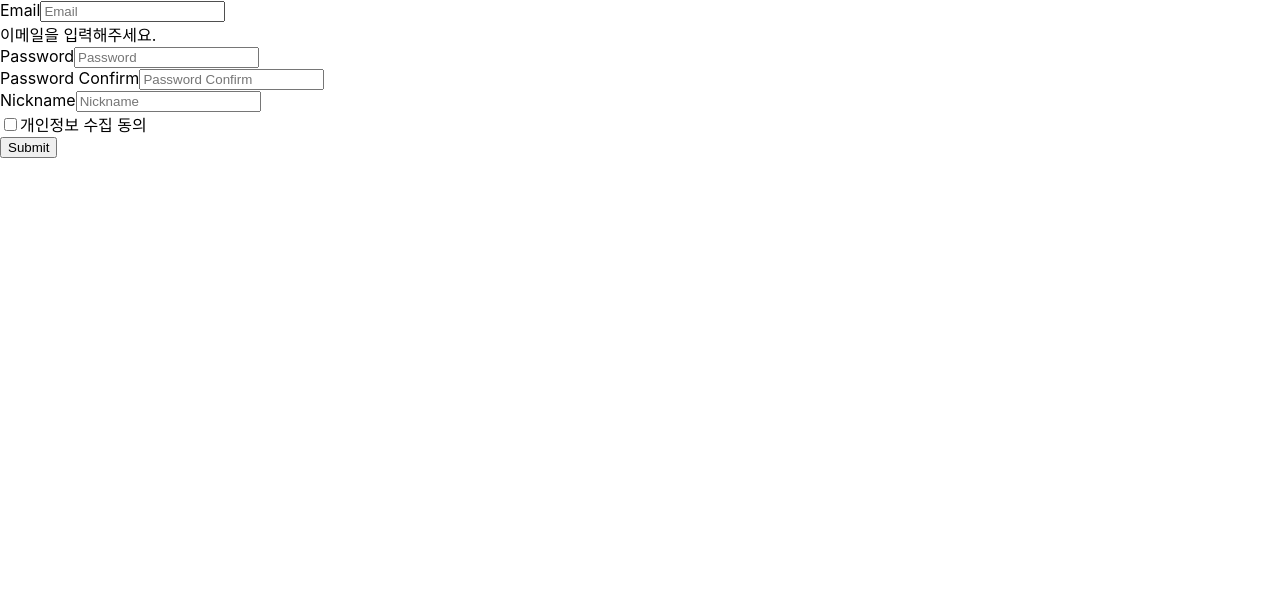
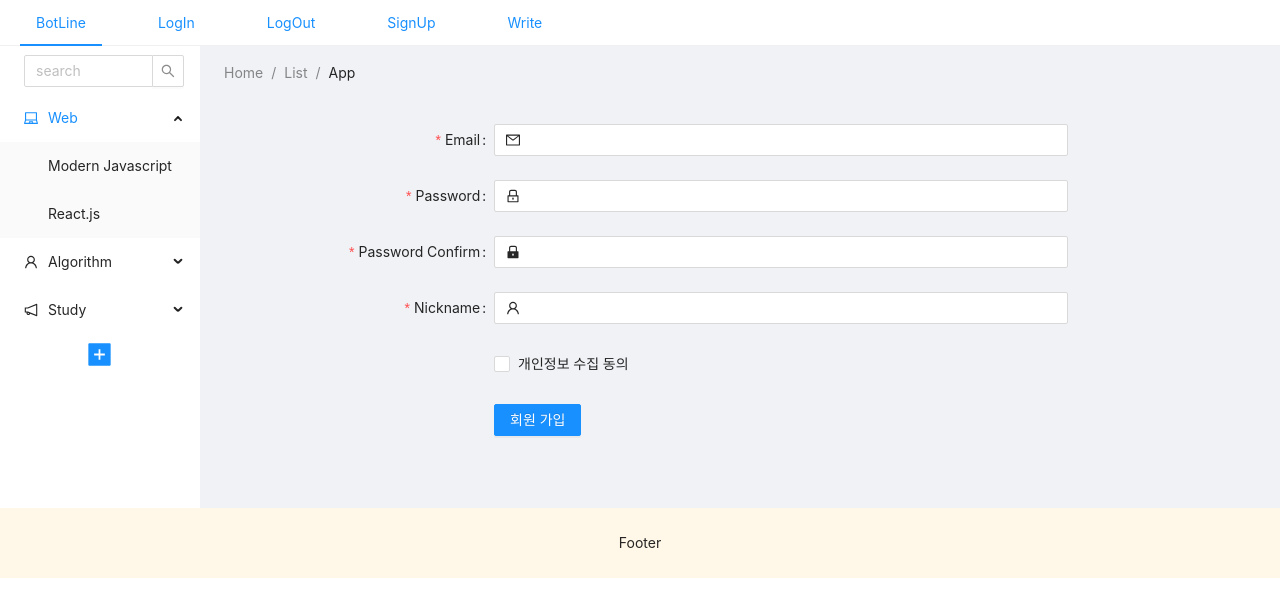
Before and after one commit to JinHyeonBae/BamtolBlog, a React (Create React App) app in the folder front/: page /signup in a window 1280 px wide. Shown: the top 616 px of the page. Built offline with nearby package versions, Linux system fonts and the light colour scheme.

Commit message:
feat(design): antd 추가 중

```diff
--- a/front/package.json
+++ b/front/package.json
@@ -3,10 +3,12 @@
   "version": "0.1.0",
   "private": true,
   "dependencies": {
+    "@ant-design/icons": "4.7.0",
     "@reduxjs/toolkit": "1.8.0",
     "@testing-library/jest-dom": "5.16.2",
     "@testing-library/react": "12.1.2",
     "@testing-library/user-event": "13.5.0",
+    "antd": "4.22.3",
     "axios": "0.25.0",
     "crypto-js": "4.1.1",
     "js-cookie": "3.0.1",
@@ -19,6 +21,7 @@
     "react-router-hash-link": "2.4.3",
     "react-scripts": "5.0.0",
     "redux": "^4.1.2",
+    "styled-components": "5.3.5",
     "web-vitals": "2.1.4"
   },
   "devDependencies": {
--- a/front/src/App.js
+++ b/front/src/App.js
@@ -10,6 +10,7 @@ import Login from './components/Login';
 import SignUp from './components/SignUp/index';
 import PostRead from './components/PostRead';
 import PostWrite from './components/PostWrite';
+import '../node_modules/antd/dist/antd.min.css';
 
 const App = () => {
   return (
--- a/front/src/_slices/userSlice.js
+++ b/front/src/_slices/userSlice.js
@@ -23,6 +23,7 @@ const initialState = {
   user: {
     id: null,
     nickname: '',
+    accessToken: '',
   },
   statusCode: '',
   message: '',
@@ -51,6 +52,7 @@ export const postSlice = createSlice({
       state.message = payload?.message;
       state.user.id = payload.user?.userId;
       state.user.nickname = payload.user?.nickname;
+      state.user.accessToken = payload.user?.accessToken;
     })
     builder.addCase(login.rejected, (state, action)=> {
       state.loginStatus = 'failed';
@@ -60,6 +62,7 @@ export const postSlice = createSlice({
       state.signupStatus = 'loading';
     })
     builder.addCase(signup.fulfilled, (state, { payload })=> {
+      console.log(payload);
       state.signupStatus = 'success';
       state.statusCode = payload.status.toString();
       state.message = payload?.message;
--- /dev/null
+++ b/front/src/components/Footer/index.js
@@ -0,0 +1,12 @@
+import React from 'react';
+import { Layout } from 'antd';
+
+const Footer = () => {
+  return (
+    <Layout.Footer style={{ textAlign: 'center', backgroundColor : '#fff7e8'}}>
+      Footer
+    </Layout.Footer>
+  );
+}
+
+export default Footer;
--- /dev/null
+++ b/front/src/components/Header/index.js
@@ -0,0 +1,43 @@
+import React from 'react';
+import { useDispatch, useSelector } from 'react-redux';
+import { useNavigate } from 'react-router-dom';
+import { logout, selectUser } from '../../_slices/userSlice';
+import { Menu, Button } from 'antd';
+
+const Header = () => {
+  const dispatch = useDispatch();
+  const navigate = useNavigate();
+  const nickname = useSelector(selectUser)?.nickname;
+
+  const items = [
+    {
+      label: (<Button type='link' onClick={()=>{navigate(`/`)}}>BotLine</Button>),
+      key: 'home'
+    },
+    {
+      label: (<Button type='link' onClick={()=>{navigate(`/login`)}}>LogIn</Button>),
+      key: 'login'
+    },
+    {
+      label: (<Button type='link' onClick={()=>{dispatch(logout())}}>LogOut</Button>),
+      key: 'logout'
+    },
+    {
+      label: (<Button type='link' onClick={()=>{navigate(`/signup`)}}>SignUp</Button>),
+      key: 'signup'
+    },
+    {
+      label: (<Button type='link' onClick={()=>{navigate(`/${nickname}/posts/write`)}}>Write</Button>),
+      key: 'write',
+      children: []
+    }
+  ];
+
+  return (
+    <>
+      <Menu mode="horizontal" items={items} style={{ float: "right" }}/>
+    </>
+  );
+}
+
+export default Header;
--- a/front/src/components/Home/index.js
+++ b/front/src/components/Home/index.js
@@ -1,44 +1,11 @@
-import React, { useEffect } from 'react';
-import { useNavigate } from 'react-router-dom';
-import { useDispatch, useSelector } from 'react-redux';
-import { logout, selectLoginStatus, selectUser } from './../../_slices/userSlice';
+import React from 'react';
+import Layout from '../../utils/layout';
 
 const Home = () => {
-  const dispatch = useDispatch();
-  const navigate = useNavigate();
-  const loginStatus = useSelector(selectLoginStatus);
-  const nickname = useSelector(selectUser)?.nickname;
-
-  const goLogin = () => {
-    navigate(`/login`);
-  }
-
-  const logOut = () => {
-    dispatch(logout());
-  }
-
-  const goSignup = () => {
-    navigate(`/signup`);
-  }
-
-  const goWrite = () => {
-    navigate(`/${nickname}/posts/write`);
-  }
-
-  useEffect(()=>{
-    if(loginStatus == 'idle'){
-      alert('로그아웃 성공')
-    }
-  },[loginStatus]);
-
   return (
-    <>
-    <div>Home: Bot Line Blog</div>
-    <button onClick={goLogin}>Login</button>
-    <button onClick={logOut}>Logout</button>
-    <button onClick={goSignup}>SignUp</button>
-    <button onClick={goWrite}>Write</button>
-    </>
+    <Layout>
+      Hello World!
+    </Layout>
   )
 }
 
--- a/front/src/components/Login/index.js
+++ b/front/src/components/Login/index.js
@@ -1,34 +1,42 @@
 import React, { useEffect } from 'react';
 import { useNavigate } from 'react-router-dom';
 import { useDispatch, useSelector } from 'react-redux';
-import { useForm } from 'react-hook-form';
+import { Form, Input, Button, Space } from 'antd';
+import { MailOutlined, LockOutlined } from '@ant-design/icons';
 //import CryptoJS from 'crypto-js';
 import { login, selectLoginStatus, selectStatusCode, selectError } from './../../_slices/userSlice';
+import Layout from '../../utils/layout';
 
 const Login = () => {
   const dispatch = useDispatch();
   const navigate = useNavigate();
+
+  const [form] = Form.useForm();
+
   const loginStatus = useSelector(selectLoginStatus);
   const statusCode = useSelector(selectStatusCode);
   const error = useSelector(selectError);
-  let emailNotFound = statusCode === '40101';
-  let passwordNotFound = statusCode === '40102';
 
-  const { register, watch, handleSubmit, formState: { errors } } = useForm();
+  useEffect(() => {
+    if(statusCode === '40101'){
+      form.setFields([{
+          name: 'email',
+          errors: ['존재하지 않는 이메일입니다.'],
+      }]);
+    } else if(statusCode === '40102'){
+      form.setFields([{
+          name: 'password',
+          errors: ['잘못된 비밀번호입니다.'],
+      }]);
+    } else if(statusCode !== '' && statusCode !== '200'){
+      form.setFields([{
+          name: 'buttons',
+          errors: ['다시 시도해주세요.'],
+      }]);
+    }
+  }, [statusCode]);
 
-  const EmailRegex = /^(([^<>()[\]\\.,;:\s@"]+(\.[^<>()[\]\\.,;:\s@"]+)*)|(".+"))@((\[[0-9]{1,3}\.[0-9]{1,3}\.[0-9]{1,3}\.[0-9]{1,3}\])|(([a-zA-Z\-0-9]+\.)+[a-zA-Z]{2,}))$/;
-
-  const watchEmail = watch('email');
-  const watchPassword = watch('password');
-
-  useEffect(()=>{
-    console.log(emailNotFound, passwordNotFound);
-  },[])
-
-  useEffect(()=>{
-    emailNotFound = false;
-    passwordNotFound = false;
-  },[watchEmail, watchPassword]);
+  // const EmailRegex = /^(([^<>()[\]\\.,;:\s@"]+(\.[^<>()[\]\\.,;:\s@"]+)*)|(".+"))@((\[[0-9]{1,3}\.[0-9]{1,3}\.[0-9]{1,3}\.[0-9]{1,3}\])|(([a-zA-Z\-0-9]+\.)+[a-zA-Z]{2,}))$/;
 
   useEffect(()=>{
     if(loginStatus === 'success' && statusCode === '200'){
@@ -42,37 +50,62 @@ const Login = () => {
     dispatch(login(body));
   }
 
+  const formItemLayout = {
+    labelCol: {
+      xs: { span: 24 },
+      sm: { span: 6 },
+    },
+    wrapperCol: {
+      xs: { span: 24 },
+      sm: { span: 14 },
+    },
+  };
+
   return (
-    <form onSubmit={handleSubmit(logIn)}>
-      <div>
-          <label htmlFor='email'>Email :</label>
-          <input id='email' placeholder='Email'
-            {...register('email', {
-              required: '이메일을 입력해주세요.',
-              pattern: {
-                value: EmailRegex,
-                message: '올바른 이메일 형식을 입력해주세요.',
-              },
-              validate: () => !emailNotFound || '존재하지 않는 이메일입니다.',
-            })} />
-          <div className='ErrorMessage'>
-            {errors.email && <span>{errors.email.message}</span>}
-          </div>
-        </div>
-        <div>
-          <label htmlFor='password'>Password :</label>
-          <input id='password' type='password' placeholder='Password' autoComplete='off'
-            {...register('password', {
-              required: '비밀번호를 입력해주세요.',
-              validate: () => !passwordNotFound || '잘못된 비밀번호입니다.',
-            })} />
-          <div className='ErrorMessage'>
-            {errors.password && <span>{errors.password.message}</span>}
-          </div>
-        </div>
-      <button>login</button>
-      {loginStatus === 'failed' && <div className="ErrorMessage">{error}</div>}
-    </form>
+    <Layout>
+      <Form
+        form={form}
+        {...formItemLayout}
+        onFinish={logIn}
+        autoComplete='off'
+      >
+        <Form.Item
+          label='Email'
+          name='email'
+          validateTrigger='onBlur'
+          rules={[
+            {required: true, message: '이메일을 입력해주세요.' },
+            {type: 'email', message: '올바른 이메일 형식을 입력해주세요.' },
+          ]}
+        >
+          <Input prefix={<MailOutlined id='email' placeholder='Email'/>}/>
+        </Form.Item>
+
+        <Form.Item
+          label='Password'
+          name='password'
+          validateTrigger='onBlur'
+          rules={[
+            {required: true, message: '비밀번호를 입력해주세요.' },
+          ]}
+        >
+          <Input type='password' prefix={<LockOutlined id='password' placeholder='Password'/>}/>
+        </Form.Item>
+
+        <Form.Item
+          name='buttons'
+          wrapperCol={{ ...formItemLayout.wrapperCol, offset: 6 }}
+        >
+          <Space >
+          <Button type='primary' htmlType='submit'>
+            로그인
+          </Button>
+          <Button type='link' onClick={()=>{navigate(`/signup`)}}>회원가입</Button>
+          </Space>
+        </Form.Item>
+        {loginStatus === 'failed' && <div className='ErrorMessage'>{error}</div>}
+      </Form>
+    </Layout>
   )
 }
 
--- /dev/null
+++ b/front/src/components/SideBar/index.js
@@ -0,0 +1,91 @@
+import React from 'react';
+import { useSelector } from 'react-redux';
+import { useNavigate } from 'react-router-dom';
+import { selectUser } from '../../_slices/userSlice';
+import { Layout as LayoutAntd, Menu, Input, Button } from 'antd';
+import { LaptopOutlined, UserOutlined, NotificationOutlined, PlusSquareFilled } from '@ant-design/icons';
+import styled from 'styled-components';
+
+const { Sider } = LayoutAntd;
+
+const StyledInputSearch = styled(Input.Search)`
+  vertical-align: middle;
+`;
+
+const onClickWriteButton = () => {
+  const navigate = useNavigate();
+  const nickname = useSelector(selectUser)?.nickname;
+  navigate(`/${nickname}/posts/write`);
+}
+
+const items = [
+  {
+    key: `Search`,
+    label: (<StyledInputSearch placeholder="search" allowClear />)
+  },
+  {
+    key: `Web`,
+    icon: React.createElement(LaptopOutlined),
+    label: `Web`,
+    children: [
+      {
+        key: `Modern Javascript`,
+        label: `Modern Javascript`
+      },
+      {
+        key: `React.js`,
+        label: `React.js`
+      },
+    ]
+  },
+  {
+    key: `Algorithm`,
+    icon: React.createElement(UserOutlined),
+    label: `Algorithm`,
+    children: [
+      {
+        key: `Graph`,
+        label: `Graph`
+      },
+      {
+        key: `Math`,
+        label: `Math`
+      },
+    ]
+  },
+  {
+    key: `Study`,
+    icon: React.createElement(NotificationOutlined),
+    label: `Study`,
+    children: [
+      {
+        key: `CS`,
+        label: `CS`
+      }
+    ]
+  },
+  {
+    key: 'write',
+    label: (<Button type='link' onClick={onClickWriteButton}  style={{width: "150px"}}><PlusSquareFilled  style={{fontSize: "25px"}}/></Button>),
+    disabled: true
+  }
+];
+
+const SideBar = () => {
+  return (
+      <Sider width={200} className="site-layout-background">
+        <Menu
+          mode="inline"
+          defaultSelectedKeys={['Web']}
+          defaultOpenKeys={['Web']}
+          style={{
+            height: '100%',
+            borderRight: 0,
+          }}
+          items={items}
+        />
+      </Sider>
+  );
+}
+
+export default SideBar;
--- a/front/src/components/SignUp/index.js
+++ b/front/src/components/SignUp/index.js
@@ -1,61 +1,50 @@
-import React, { useEffect } from "react";
+import React, { useEffect } from 'react';
 import { useNavigate } from 'react-router-dom';
-import { useDispatch, useSelector } from "react-redux";
-import { useForm } from 'react-hook-form';
+import { useDispatch, useSelector } from 'react-redux';
+import { Form, Input, Button, Checkbox } from 'antd';
+import { MailOutlined, LockOutlined, LockFilled, UserOutlined } from '@ant-design/icons';
 //import CryptoJS from 'crypto-js';
 import { signup, setSignupStatusIdle,
-  selectSignupStatus, selectStatusCode } from "../../_slices/userSlice";
+  selectSignupStatus, selectStatusCode } from '../../_slices/userSlice';
+import Layout from '../../utils/layout';
 
 const SignUp = () => {
   const dispatch = useDispatch();
   const navigate = useNavigate();
 
-  const { register, watch, trigger, getValues, handleSubmit, formState: { errors } } = useForm();
+  const [form] = Form.useForm();
 
   const signupStatus = useSelector(selectSignupStatus);
   const statusCode = useSelector(selectStatusCode);
-  let emailDuplication = statusCode === '40901' || statusCode === '40903';
-  let nicknameDuplication = statusCode === '40902' || statusCode === '40903';
 
-  const EmailRegex = /^(([^<>()[\]\\.,;:\s@"]+(\.[^<>()[\]\\.,;:\s@"]+)*)|(".+"))@((\[[0-9]{1,3}\.[0-9]{1,3}\.[0-9]{1,3}\.[0-9]{1,3}\])|(([a-zA-Z\-0-9]+\.)+[a-zA-Z]{2,}))$/;
+  // const EmailRegex = /^(([^<>()[\]\\.,;:\s@"]+(\.[^<>()[\]\\.,;:\s@"]+)*)|(".+"))@((\[[0-9]{1,3}\.[0-9]{1,3}\.[0-9]{1,3}\.[0-9]{1,3}\])|(([a-zA-Z\-0-9]+\.)+[a-zA-Z]{2,}))$/;
   const PasswordRegex = /^(?=.*[a-zA-z])(?=.*[0-9])(?=.*[$`~!@$!%*#^?&\\(\\)\-_=+])(?!.*[^a-zA-z0-9$`~!@$!%*#^?&\\(\\)\-_=+]).{8,16}$/;
 
-  const watchEmail = watch('email');
-  const watchNickname = watch('nickname');
+  useEffect(() => {
+    if(statusCode === '40901' || statusCode === '40903'){
+      form.setFields([{
+          name: 'email',
+          errors: ['이미 사용 중인 이메일입니다.'],
+      }]);
+    }
+    if(statusCode === '40902' || statusCode === '40903'){
+      form.setFields([{
+          name: 'nickname',
+          errors: ['이미 사용 중인 닉네임 입니다.'],
+      }]);
+    }
+  }, [statusCode]);
 
   useEffect(()=>{
-    console.log(`emailDup: ${emailDuplication}, nicknameDup: ${nicknameDuplication}`);
-  },[emailDuplication, nicknameDuplication])
-
-  useEffect(() => {
-    emailDuplication = false;
-    console.log(watchEmail, emailDuplication);
-    trigger('email');
-  },[watchEmail]);
-
-  useEffect(()=>{
-    if(signupStatus === 'success'){
-      nicknameDuplication = false;
-      trigger('nickname');
-      console.log(watchNickname, nicknameDuplication);
-    }
-  },[watchNickname]);
-
-  useEffect(() => {
-    console.log(`update! emailDup: ${emailDuplication}, nicknameDup: ${nicknameDuplication}`);
-    dispatch(setSignupStatusIdle());
-  },[]);
-
-  useEffect(()=>{
-    if(signupStatus === 'success' && !emailDuplication && !nicknameDuplication){
-      alert("회원가입 성공");
+    if(signupStatus === 'success' && statusCode === '201'){
+      alert('회원가입 성공');
       dispatch(setSignupStatusIdle());
       navigate(`/`);
     } else if(signupStatus === 'failed'){
-      alert("회원가입 실패. 다시 시도해주세요.");
+      alert('회원가입 실패. 다시 시도해주세요.');
       dispatch(setSignupStatusIdle());
     }
-  },[signupStatus, emailDuplication, nicknameDuplication]);
+  },[signupStatus, statusCode]);
 
   const onSubmit = (data) => {
     let body = data;
@@ -63,73 +52,100 @@ const SignUp = () => {
     dispatch(signup(body));
   }
 
+  const formItemLayout = {
+    labelCol: {
+      xs: { span: 24 },
+      sm: { span: 6 },
+    },
+    wrapperCol: {
+      xs: { span: 24 },
+      sm: { span: 14 },
+    },
+  };
+
   return(
-    <div>
-      <form onSubmit={handleSubmit(onSubmit)}>
-        <div>
-          <label htmlFor='email'>Email</label>
-          <input id='email' placeholder='Email'
-            {...register('email', {
-              required: '이메일을 입력해주세요.',
-              pattern: {
-                value: EmailRegex,
-                message: '올바른 이메일 형식을 입력해주세요.',
+    <Layout>
+      <Form
+        form={form}
+        {...formItemLayout}
+        onFinish={onSubmit}
+        autoComplete='off'
+      >
+        <Form.Item
+          label='Email'
+          name='email'
+          validateTrigger='onBlur'
+          rules={[
+            {required: true, message: '이메일을 입력해주세요.' },
+            {type: 'email', message: '올바른 이메일 형식을 입력해주세요.' },
+          ]}
+        >
+          <Input prefix={<MailOutlined id='email' placeholder='Email'/>}/>
+        </Form.Item>
+
+        <Form.Item
+          label='Password'
+          name='password'
+          validateTrigger='onBlur'
+          rules={[
+            {required: true, message: '비밀번호를 입력해주세요.' },
+            {pattern: PasswordRegex, message: '비밀번호는 숫자, 영어, 특수문자를 포함하여 8~16자리로 설정해주세요.' },
+          ]}
+        >
+          <Input type='password' prefix={<LockOutlined id='password' placeholder='Password'/>}/>
+        </Form.Item>
+
+        <Form.Item
+          label='Password Confirm'
+          name='passwordConfirm'
+          dependencies={['password']}
+          rules={[
+            {required: true, message: '확인용 비밀번호를 입력해주세요.' },
+            ({ getFieldValue }) => ({
+              validator(_, value) {
+                if (!value || getFieldValue('password') === value) {
+                  return Promise.resolve();
+                }
+                return Promise.reject(new Error('비밀번호가 일치하지 않습니다.'));
               },
-              validate: () => !emailDuplication || '이미 사용 중인 이메일입니다.',
-            })} />
-          <div className='ErrorMessage'>
-            {errors.email && <span>{errors.email.message}</span>}
-          </div>
-        </div>
-        <div>
-          <label htmlFor='password'>Password</label>
-          <input id='password' type='password' placeholder='Password' autoComplete='off'
-            {...register('password', {
-              required: '비밀번호를 입력해주세요.',
-              pattern: {
-                value: PasswordRegex,
-                message: '비밀번호는 숫자, 영어, 특수문자를 포함하여 8~16자리로 설정해주세요.',
-              }
-            })} />
-          <div className='ErrorMessage'>
-            {errors.password && <span>{errors.password.message}</span>}
-          </div>
-        </div>
-        <div>
-          <label htmlFor='passwordConfirm'>Password Confirm</label>
-          <input id='passwordConfirm' type='password' placeholder='Password Confirm' autoComplete='off'
-            {...register('passwordConfirm', {
-              required: '확인용 비밀번호 입력해주세요.',
-              validate: value => value === getValues("password") || '비밀번호가 일치하지 않습니다.'
-            })} />
-          <div className='ErrorMessage'>
-            {errors.passwordConfirm && <span>{errors.passwordConfirm.message}</span>}
-          </div>
-        </div>
-        <div>
-          <label htmlFor='nickname'>Nickname</label>
-          <input id='nickname' placeholder='Nickname'
-            {...register('nickname', {
-              required: '닉네임을 입력해주세요.',
-              validate: () => !nicknameDuplication || '중복된 닉네임 입니다.',
-            })} />
-          <div className='ErrorMessage'>
-            {errors.nickname && <span>{errors.nickname.message}</span>}
-          </div>
-        </div>
-        <div>
-          <input id='privacyPolicy' type='checkbox'
-            {...register('privacyPolicy', {
-              required: '개인정보 수집에 동의해주세요.',
-            })}/>
-          <label htmlFor='privacyPolicy'>개인정보 수집 동의</label>
-          <div className='ErrorMessage'>
-            {errors.privacyPolicy && <span>{errors.privacyPolicy.message}</span>}
-          </div>
-        </div>
-        <input type='submit' />
-      </form>
-    </div>
+            })
+          ]}
+        >
+          <Input type='password' prefix={<LockFilled id='passwordConfirm' placeholder='Password Confirm'/>}/>
+        </Form.Item>
+
+        <Form.Item
+          label='Nickname'
+          name='nickname'
+          validateTrigger='onBlur'
+          rules={[
+            {required: true, message: '닉네임을 입력해주세요.' }
+          ]}
+        >
+          <Input prefix={<UserOutlined id='nickname' placeholder='Nickname'/>}/>
+        </Form.Item>
+
+        <Form.Item
+          name='privacyPolicy'
+          wrapperCol={{ ...formItemLayout.wrapperCol, offset: 6 }}
+          valuePropName='checked'
+          rules={[
+            {required: true, message: '개인정보 수집에 동의해주세요.' }
+          ]}
+        >
+          <Checkbox id='privacyPolicy'>개인정보 수집 동의</Checkbox>
+        </Form.Item>
+
+        <Form.Item
+          name='signUpButton'
+          wrapperCol={{ ...formItemLayout.wrapperCol, offset: 6 }}
+          >
+          <Button type='primary' htmlType='submit'>
+            회원 가입
+          </Button>
+        </Form.Item>
+      </Form>
+    </Layout>
   )
 }
 export default SignUp;
--- /dev/null
+++ b/front/src/utils/layout.js
@@ -0,0 +1,46 @@
+import React from 'react';
+import Header from '../components/Header';
+import SideBar from '../components/SideBar';
+import Footer from '../components/Footer';
+import { Breadcrumb, Layout as LayoutAntd } from 'antd';
+
+const { Content } = LayoutAntd;
+
+const Layout = ({ children }) => {
+  return (
+  <LayoutAntd>
+    <Header />
+    <LayoutAntd>
+      <SideBar />
+      <LayoutAntd
+        style={{
+          padding: '0 24px 24px',
+        }}
+      >
+        <Breadcrumb
+          style={{
+            margin: '16px 0',
+          }}
+        >
+          <Breadcrumb.Item>Home</Breadcrumb.Item>
+          <Breadcrumb.Item>List</Breadcrumb.Item>
+          <Breadcrumb.Item>App</Breadcrumb.Item>
+        </Breadcrumb>
+        <Content
+          className="site-layout-background"
+          style={{
+            padding: 24,
+            margin: 0,
+            minHeight: 280,
+          }}
+        >
+          { children }
+        </Content>
+      </LayoutAntd>
+    </LayoutAntd>
+    <Footer />
+  </LayoutAntd>
+  );
+}
+
+export default Layout;
```
Also changed, not shown: 1 other file (tests, documents, lock files or other folders).
